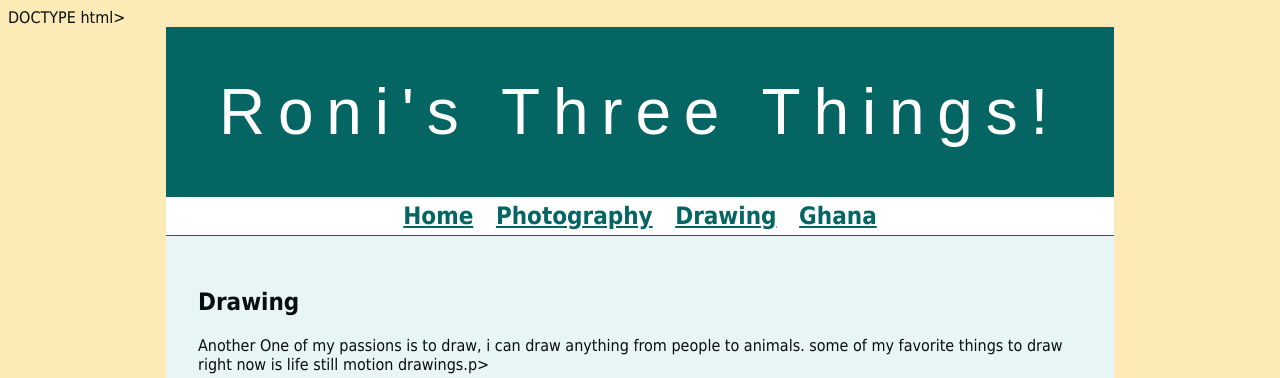
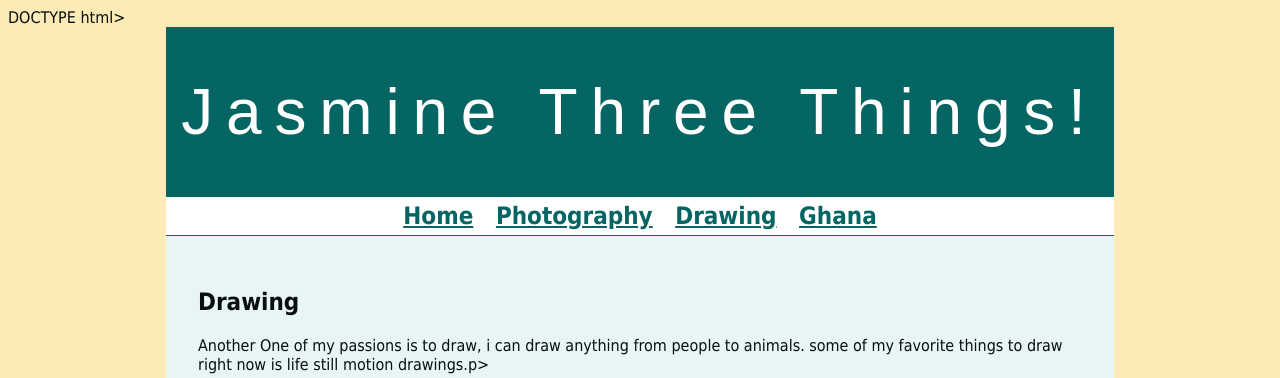
Before and after one commit to JasmineSH19/-CSIT121, a plain HTML site: page my3things/drawing.html in a window 1280 px wide. Shown: the top 378 px of the page. Drawn offline with Linux system fonts and the light colour scheme; files that its build step writes are made by us from their sources.

Commit message:
Update drawing.html

```diff
--- a/my3things/drawing.html
+++ b/my3things/drawing.html
@@ -8,7 +8,7 @@ DOCTYPE html>
 <body>
 <div id="wrapper">
   <header>
-     <h1>Roni's Three Things!</h1>
+     <h1>Jasmine Three Things!</h1>
   </header>
 
   <nav>
```
